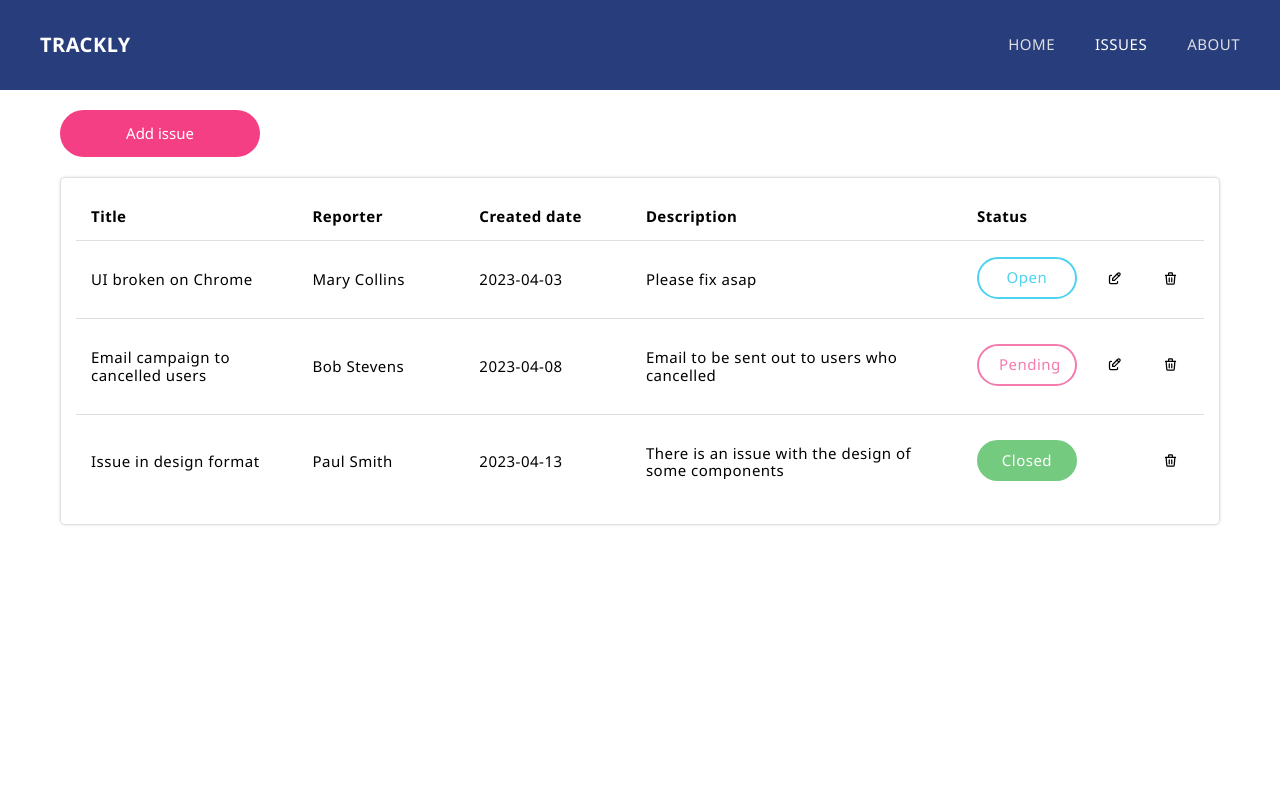
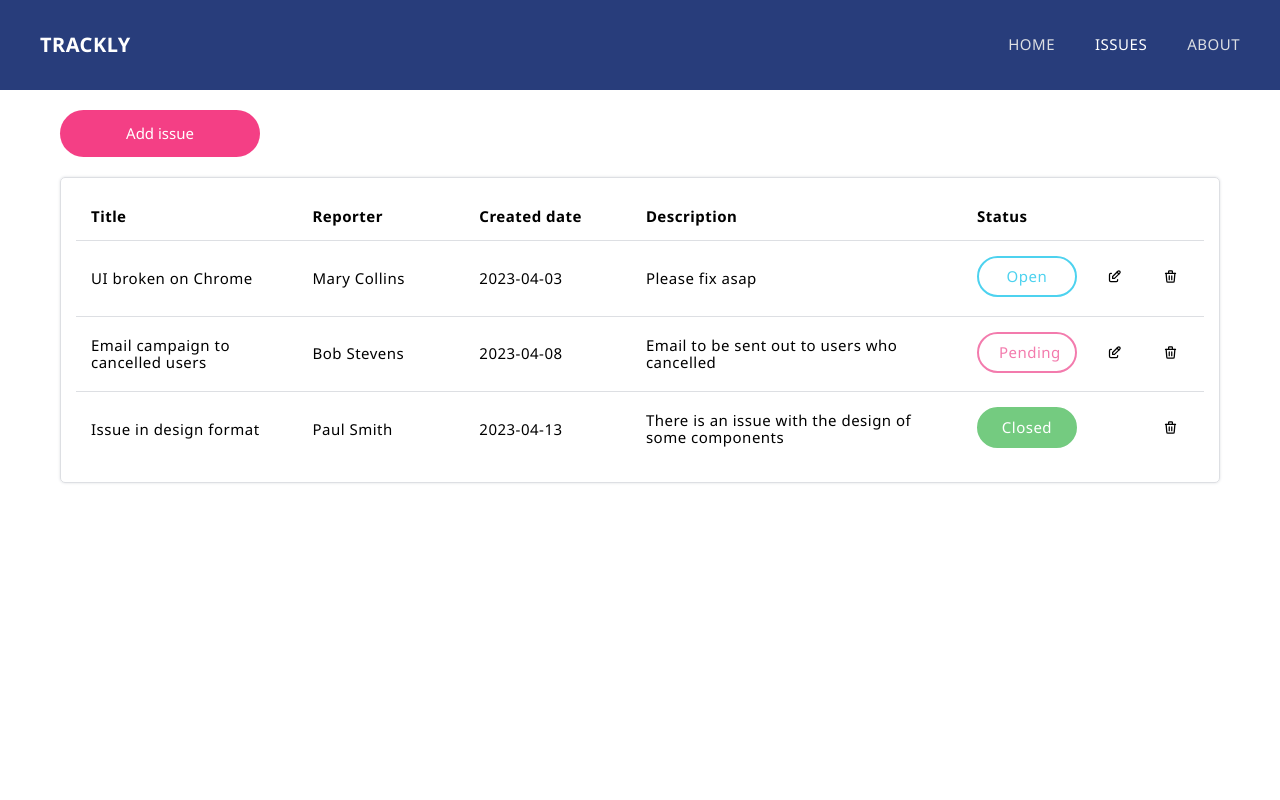
Before and after one commit to martanara/issue-tracker, a React (Create React App) app: page /issues in a window 1280 px wide. Shown: the top 800 px of the page. Built offline with nearby package versions, Linux system fonts and the light colour scheme.

Commit message:
Fix tooltip but and add letter count in description

```diff
--- a/src/pages/Issues/Issues.tsx
+++ b/src/pages/Issues/Issues.tsx
@@ -43,9 +43,13 @@ const Issues = () => {
                                             <td>{issue.reporter}</td>
                                             <td>{issue.createdDt}</td>
                                             <td>
-                                                <p data-tooltip-id="my-tooltip" data-tooltip-content={issue.description}>
-                                                    {issue.description}
-                                                </p>
+                                                {issue.description.length > 100 ? (
+                                                    <p data-tooltip-id="my-tooltip" data-tooltip-content={issue.description}>
+                                                        {issue.description}
+                                                    </p>
+                                                ) : (
+                                                    issue.description
+                                                )}
                                             </td>
                                             <td>
                                                 <StatusDropdownMenu issue={issue} />
--- a/src/pages/Issues/styles.scss
+++ b/src/pages/Issues/styles.scss
@@ -13,6 +13,7 @@
 
 .tooltip {
     position: absolute;
+    max-width: 300px;
     z-index: 1;
     padding: 10px;
     background-color: $color-light-gray;
@@ -43,7 +44,6 @@
             padding: 15px;
 
             p {
-                position: relative;
                 overflow: hidden;
                 text-overflow: ellipsis;
                 display: -webkit-box;
```
